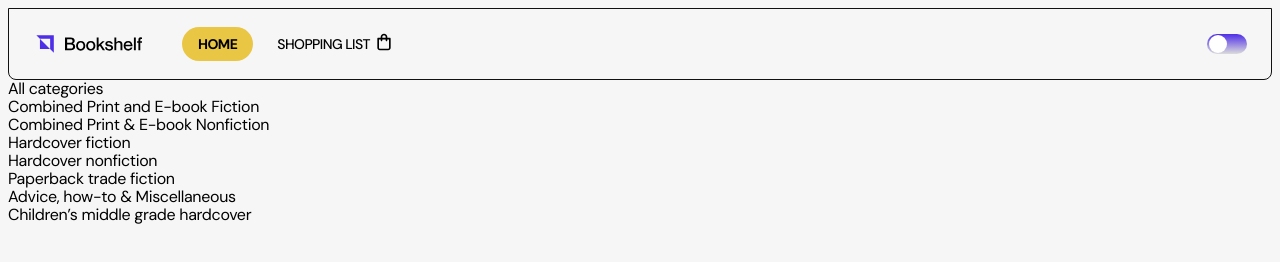
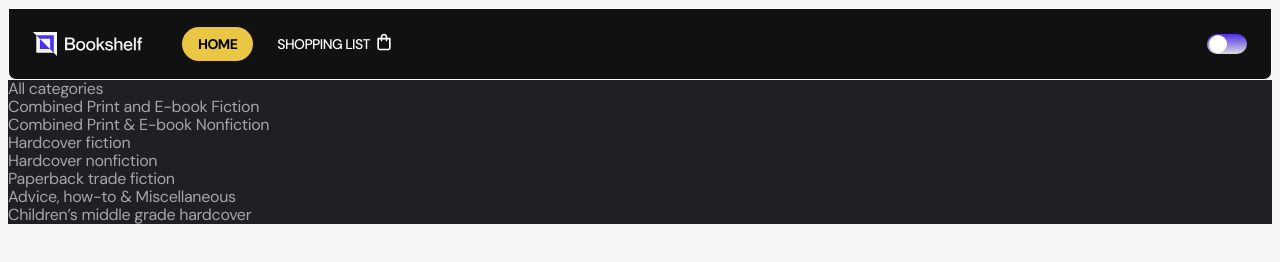
Before and after one commit to ByeByeSyrena/Book_Lovers, a website built with Parcel: page src/index.html in a window 1280 px wide. Both pictures are taken after a click on the label 1227 px from the left and 43 px from the top of the page. Built offline with nearby package versions, Linux system fonts and the light colour scheme.

Commit message:
css black/white page home

```diff
--- a/src/css/styles.css
+++ b/src/css/styles.css
@@ -23,6 +23,8 @@
   --font: 'DM Sans', sans-serif;
   --violet-gray-gradient: #4f2ee8, #686868;
   --transparent-black: rgba(0, 0, 0, 0.6);
+  --white-bookshelf: #F3F3F3;
+  --low-white-text:rgba(255, 255, 255, 0.6);
 }
 
 body {
--- a/src/css/theme-light-black.css
+++ b/src/css/theme-light-black.css
@@ -0,0 +1,22 @@
+.dark .header-main-div{
+    background: var(--dark-theme-color);
+    border-color: var(--white-color);
+}
+.dark main{
+    background: var(--dark-gray-color);
+}
+.dark .item-categories{
+    color: var(--dark-theme-color);
+}
+.dark .item-categories{
+    color: var(--low-white-text);
+}
+.dark .header-logo svg{
+    fill: var(--white-bookshelf);
+}
+.dark .span-to-shopping-page{
+    color: var(--white-color);
+}
+.dark .basket svg{
+    fill: var(--white-color);
+}
--- a/src/partials/header.html
+++ b/src/partials/header.html
@@ -20,10 +20,9 @@
             </a>
           </li>
           <li>
-            <a href="./shopping-list.html"
-              ><svg class="" width="20" height="20">
-                <use href="./images/icons.svg#icon-header-bucket"></use></svg
-            ></a>
+            <a class="basket" href="./shopping-list.html"
+              ><svg width="20" height="20">
+                <use href="./images/icons.svg#icon-header-bucket"></use></svg></a>
           </li>
         </ul>
       </nav>
```
